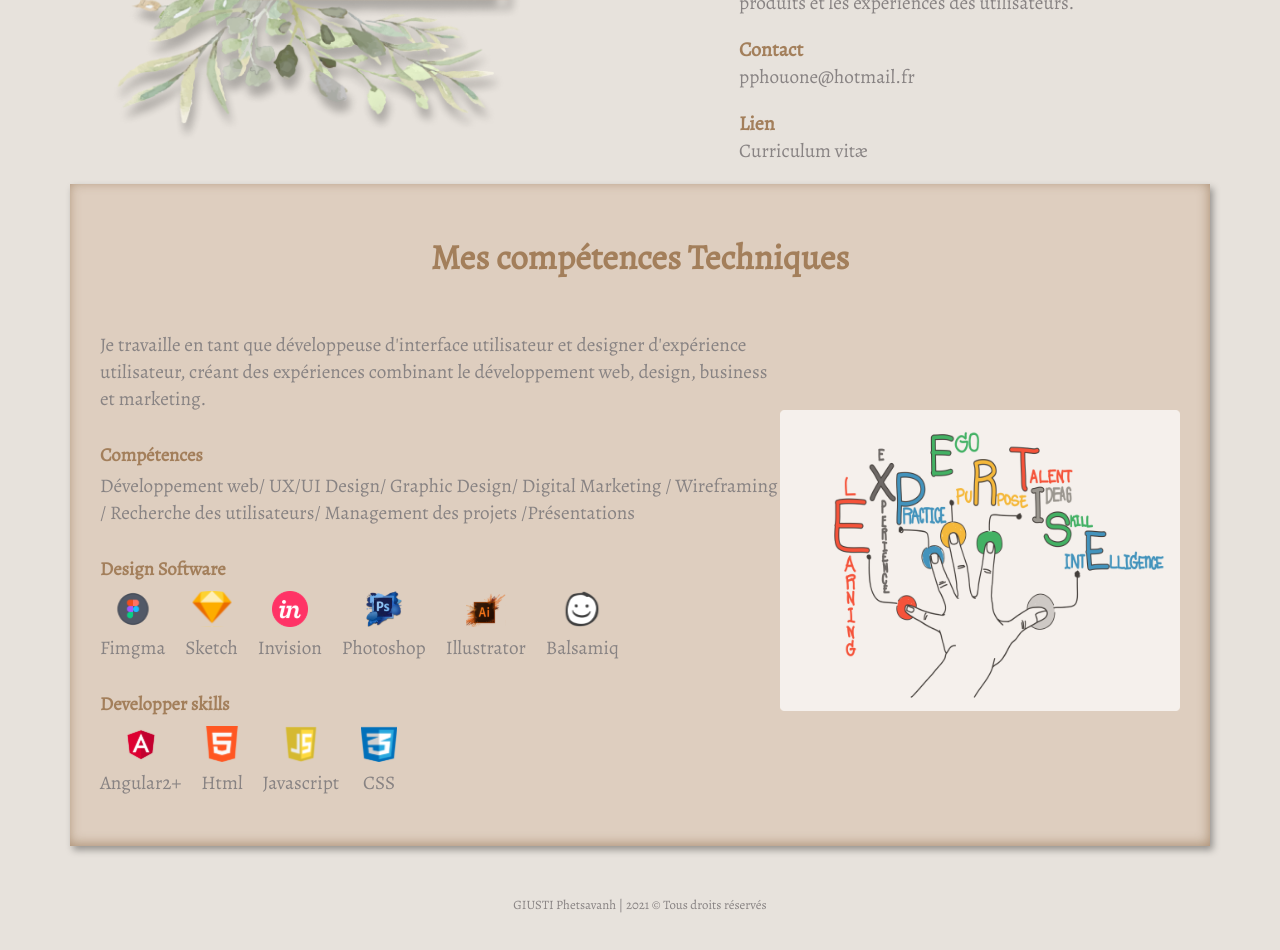
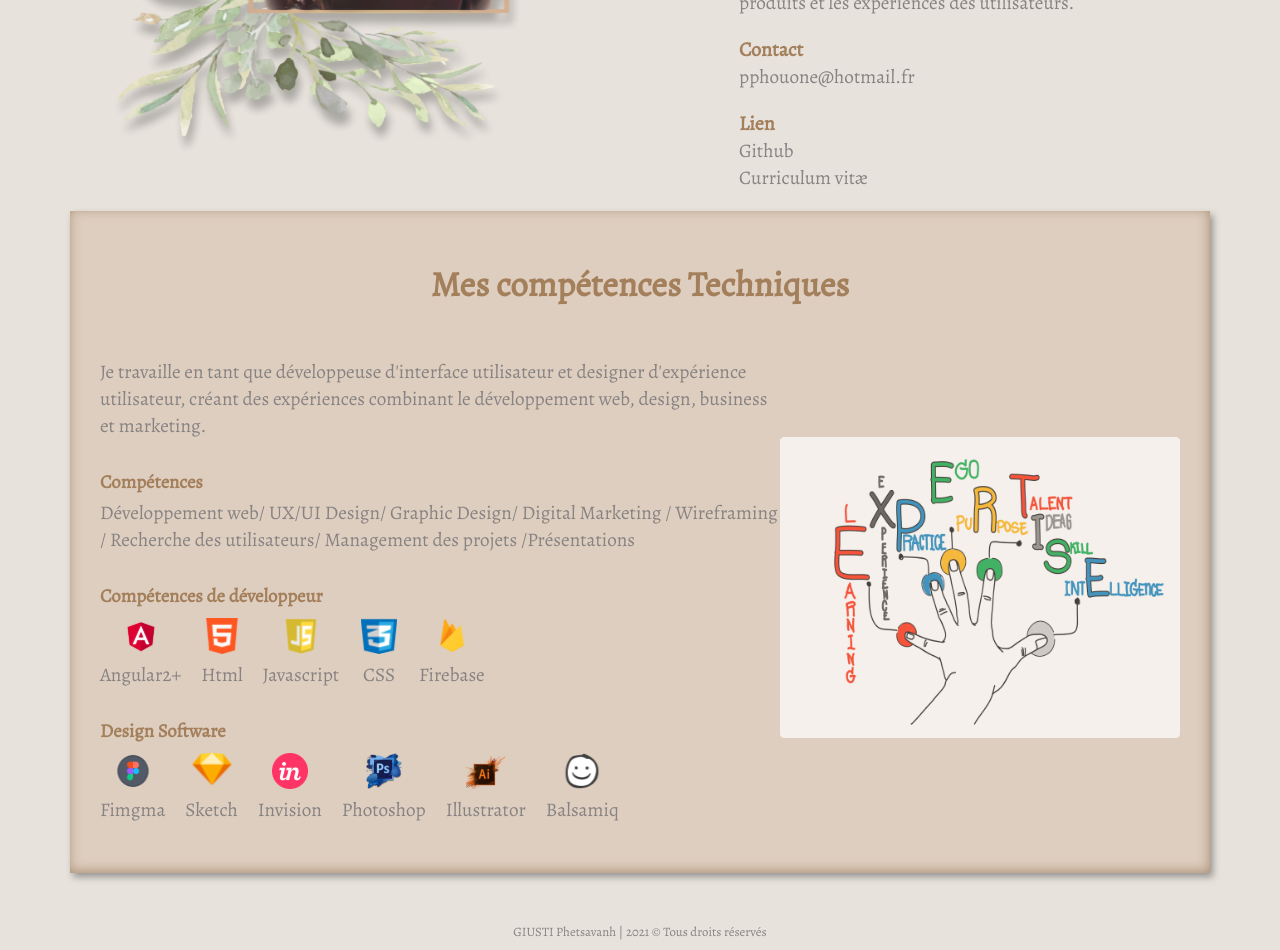
Before and after one commit to baypp07/bay-portfolio, an Angular app: page /about in a window 1280 px wide. Shown: the part 640-1590 px from the top of the page. Before the commit the page ends 1563 px from the top, so only its background shows below. Built offline with nearby package versions, Linux system fonts and the light colour scheme; a web font is replaced by a local one.

Commit message:
update v2

```diff
--- a/src/app/about/about.component.html
+++ b/src/app/about/about.component.html
@@ -1,4 +1,4 @@
-<div class="aboutPage"[@explainerAnimRight] >
+<div class="aboutPage" [@explainerAnimRight]>
     <div>
         <section class="about">
             <img class="image-project1 anime1" src="../assets/images/about/aboutme1.png" />
@@ -12,40 +12,56 @@
                     Bonjour ! Je m’appelle Phetsavanh.
                 </p>
                 <p>
-            Je suis une junior UX/UI designer et développeuse web Angular2+ résidant à Marseille. Aimant les challenges et manifestant un réel intérêt pour les nouvelles technologies, ainsi que pour la psychologie permettant de mieux comprendre les réactions humaines, j’ai choisi de devenir designeuse de produits. J’ai réalisé que c’était un métier dans lequel je pouvais exploiter mes diverses compétences, un mélange d’expériences en management des projets de développement web d’application, de marketing des produits innovants ainsi que le design qui aident à mettre en valeur les produits et les expériences des utilisateurs.
+                    Je suis une junior UX/UI designer et développeuse web Angular2+ résidant à Marseille. Aimant les
+                    challenges et manifestant un réel intérêt pour les nouvelles technologies, ainsi que pour la
+                    psychologie permettant de mieux comprendre les réactions humaines, j’ai choisi de devenir designeuse
+                    de produits. J’ai réalisé que c’était un métier dans lequel je pouvais exploiter mes diverses
+                    compétences, un mélange d’expériences en management des projets de développement web d’application,
+                    de marketing des produits innovants ainsi que le design qui aident à mettre en valeur les produits
+                    et les expériences des utilisateurs.
                 </p>
 
                 <h4> Contact</h4>
                 <a href="mailto: pphouone@hotmail.fr" target="_blank">pphouone@hotmail.fr </a>
                 <h4> Lien</h4>
+                <p><a href="https://github.com/baypp07?tab=repositories" target="_blank">Github </a></p>
                 <p><a href="../assets/cv/giustiphetsavanh.pdf" target="_blank">Curriculum vitæ </a></p>
-        <!-- <p><a href="mailto: pphouone@hotmail.fr" target="_blank">LinkedIn </a></p> -->
+
             </div>
         </section>
         <section class="skills anime1">
             <h1>Mes compétences Techniques</h1>
             <div class="skill-content">
                 <div class="left-section">
-             <p>Je travaille en tant que développeuse d'interface utilisateur et designer d'expérience utilisateur, créant des expériences combinant le développement web, design, business et marketing.</p>
+                    <p>Je travaille en tant que développeuse d'interface utilisateur et designer d'expérience
+                        utilisateur, créant des expériences combinant le développement web, design, business et
+                        marketing.</p>
                     <h3> Compétences </h3>
                     <p>
-                Développement web/ UX/UI Design/ Graphic Design/ Digital Marketing / Wireframing / Recherche des utilisateurs/ Management des projets /Présentations
+                        Développement web/ UX/UI Design/ Graphic Design/ Digital Marketing / Wireframing / Recherche des
+                        utilisateurs/ Management des projets /Présentations
                     </p>
-        <h3> Design Software </h3>
+
+                    <h3> Compétences de développeur </h3>
                     <div class="skill-title">
-        <ul *ngFor="let software of softwares" class="software" >
-            <li > <img class="icon-skill" src="{{software.image}}" /> </li>
-            <li> <p>{{software.name}} </p></li>
+                        <ul *ngFor="let devskill of devskills" class="software">
+                            <li> <img class="icon-skill" src="{{devskill.image}}" /> </li>
+                            <li>
+                                <p>{{devskill.name}} </p>
+                            </li>
                         </ul>
                     </div>
 
-        <h3> Developper skills </h3>
+                    <h3> Design Software </h3>
                     <div class="skill-title">
-        <ul *ngFor="let devskill of devskills" class="software" >
-            <li > <img class="icon-skill" src="{{devskill.image}}" /> </li>
-            <li> <p>{{devskill.name}} </p></li>
+                        <ul *ngFor="let software of softwares" class="software">
+                            <li> <img class="icon-skill" src="{{software.image}}" /> </li>
+                            <li>
+                                <p>{{software.name}} </p>
+                            </li>
                         </ul>
                     </div>
+
                 </div>
 
                 <div class="right-section">
--- a/src/app/about/about.component.ts
+++ b/src/app/about/about.component.ts
@@ -23,6 +23,7 @@ export class AboutComponent implements OnInit {
     {image:'../assets/images/about/html.svg', name:'Html'},
     {image:'../assets/images/about/javascript.svg', name:'Javascript'},
     {image:'../assets/images/about/css.svg', name:'CSS'},
+    {image:'../assets/images/about/firebase.svg', name:'Firebase'},
 
 
   ];
--- a/src/app/projets/projets.component.css
+++ b/src/app/projets/projets.component.css
@@ -114,6 +114,17 @@
 
 
 }
+.fa-code{
+    align-items: right;
+    color:var(--primary);
+    margin-left: 20px;
+    margin-top:10px;
+    text-decoration: underline;
+}
+.fa-code:hover{
+    transform: var(--transform);
+    color:var(--on-background);
+}
 
 /* responsive max-width 650px */
 @media only screen and (max-width : 650px){
--- a/src/app/projets/projets.component.html
+++ b/src/app/projets/projets.component.html
@@ -1,5 +1,5 @@
 <section [@fader]>
-<div id="projects" class="anime1" >
+    <div id="projects" class="anime1">
         <div class="titre">
             <h1> Mes projets</h1>
             <p> Développement Web & Graphic Desgin
@@ -13,22 +13,27 @@
                 </div>
                 <div class="info-project desc">
                     <h2 class="title-project">Développement Front-end & Web Design </h2>
-            <h2 class="name-project">Sportbak / Futbak</h2>
-            <p class="detail-project">Déterminer la conception graphique de sites internet jusqu’à la réalisation du développement web et son déploiement.
+                    <h3 class="name-project">Sportbak / Futbak</h3>
+                    <p class="detail-project">Déterminer la conception graphique de sites internet jusqu’à la
+                        réalisation du développement web et son déploiement.
                     </p>
                     <a routerLink="/projets/webdesign"><button class="button-project">Lire l'étude des cas</button></a>
                 </div>
             </div>
 
-        <div *ngFor="let orproject of orprojects" class="autres-projets" [ngClass]="{'reverse': orproject.id === '1'}" >
-            <div class="info-project img" >
+            <div *ngFor="let orproject of orprojects" class="autres-projets"
+                [ngClass]="{'reverse': orproject.id === '1' || orproject.id === '3'}">
+                <div class="info-project img">
                     <img class="image-orprojects" src="{{orproject.image}}" />
                 </div>
                 <div class="info-project desc">
                     <h2 class="title-project">{{orproject.title}}</h2>
-                <h2 class="name-project">{{orproject.name}}</h2>
+                    <h3 class="name-project">{{orproject.name}}</h3>
                     <p class="detail-project">{{orproject.text}}</p>
-                <a routerLink="{{orproject.lien}}"><button class="button-project">Lire l'étude des cas</button></a>
+                    <a href="{{orproject.lien}}"><button class="button-project">Lire l'étude des cas</button></a>
+                    <a *ngIf="orproject.id === '2'" target="_blank" href="{{orproject.sourceCode}}">
+                        <i class="fa fa-code"> Github</i>
+                    </a>
                 </div>
             </div>
         </div>
--- a/src/app/projets/projets.component.ts
+++ b/src/app/projets/projets.component.ts
@@ -14,13 +14,22 @@ export class ProjetsComponent implements OnInit {
     {
       id:"1",
       image:'./assets/images/ecommerce/sportbakprototype.gif',
-      title:'Dev web Full stack Angular 2+ & Web Design & ',
+      title:'Dev web Fullstack Angular 4 & Web Design ',
       name:'Sportbak Store',
       text:'Développer une plateforme web d’application de Boutique en ligne et répondre aux besoins de leurs clients.',
       lien:'/projets/sportbakstore'
     },
     {
-    id:"2",
+      id:"2",
+      image:'./assets/images/eshop/demoeshop.gif',
+      title:'Eshop / bootstrap ',
+      name:'Fullstack Angular 8 + Firebase Realtime Database',
+      text:"Développer une plateforme eshop pour les clients puis gérer des produits et des commandes clients pour les admins",
+      lien:'https://bayshop-6b094.web.app/' ,
+      sourceCode:'https://github.com/baypp07/eshop',
+    },
+    {
+    id:"3",
     image:'../assets/images/designgraf.png',
     title:'Design de la marque et de sa communication',
     name:'Start-up / restauration',
```
Also changed, not shown: src/assets/images/about/firebase.svg (added), 1 other file (tests, documents, lock files or other folders). Lines whose indentation alone changed are shown as unchanged.
